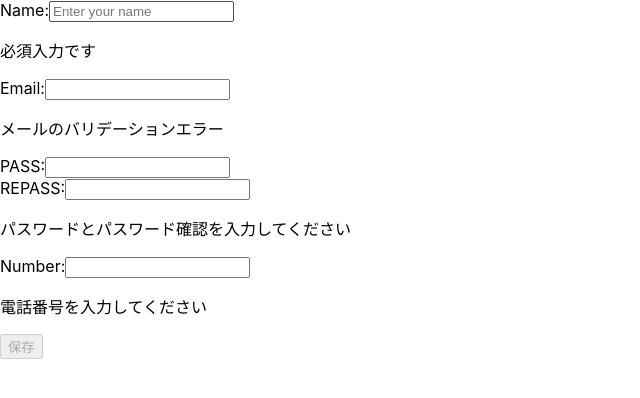
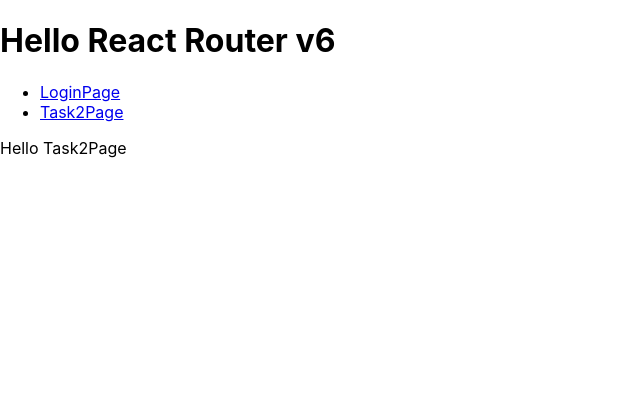
Before and after one commit to kenta-0615/react-task-app, a React (Create React App) app: page /Task2Page in a window 1280 px wide. Shown: the top 398 px of the page, without its empty margins (0-640 px from the left). Built offline with nearby package versions, Linux system fonts and the light colour scheme.

Commit message:
課題２のReact-router-dom実装

```diff
--- a/package.json
+++ b/package.json
@@ -9,6 +9,7 @@
     "react": "^17.0.2",
     "react-dom": "^17.0.2",
     "react-hook-form": "^7.30.0",
+    "react-router-dom": "^6.3.0",
     "react-scripts": "5.0.0",
     "web-vitals": "^2.1.4"
   },
--- a/src/App.jsx
+++ b/src/App.jsx
@@ -1,9 +1,25 @@
 import React from "react";
+import { Routes, Route} from "react-router-dom";
 import { LoginPage } from "./pages/LoginPage";
+import { Task2Page } from "./pages/Task2Page";
 import { memo } from "react";
 
 export const App = memo(() => {
   return(
-    <LoginPage />
+    <>
+    <h1>Hello React Router v6</h1>
+    <ul>
+      <li>
+        <a href="/">LoginPage</a>
+      </li>
+      <li>
+        <a href="/Task2Page">Task2Page</a>
+      </li>
+    </ul>
+    <Routes>
+      <Route path="/" element={<LoginPage />} />
+      <Route path="/Task2Page" element={<Task2Page message="Hello Task2Page" />}/>
+    </Routes>
+    </>
   );
 });
--- a/src/index.js
+++ b/src/index.js
@@ -1,13 +1,14 @@
 import React from 'react';
 import ReactDOM from 'react-dom';
+import { BrowserRouter } from 'react-router-dom';
 import './index.css';
 import { App } from './App';
 import reportWebVitals from './reportWebVitals';
 
 ReactDOM.render(
-  <React.StrictMode>
+  <BrowserRouter>
     <App />
-  </React.StrictMode>,
+  </BrowserRouter>,
   document.getElementById('root')
 );
 
--- /dev/null
+++ b/src/pages/Task2Page.jsx
@@ -0,0 +1,7 @@
+export const Task2Page = (p) => {
+    return (
+        <div>
+            <p>{p.message}</p>
+        </div>
+    );
+}
```
Also changed, not shown: 2 other files (tests, documents, lock files or other folders).
